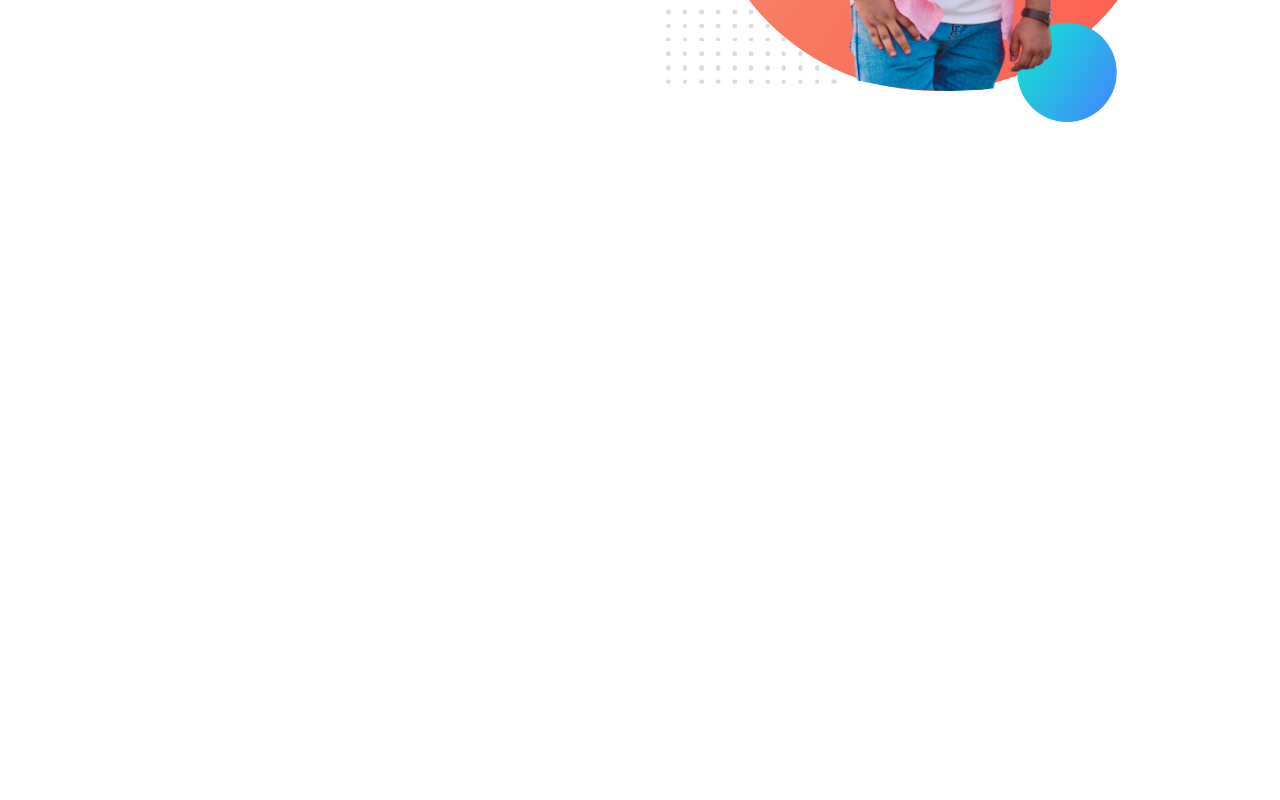
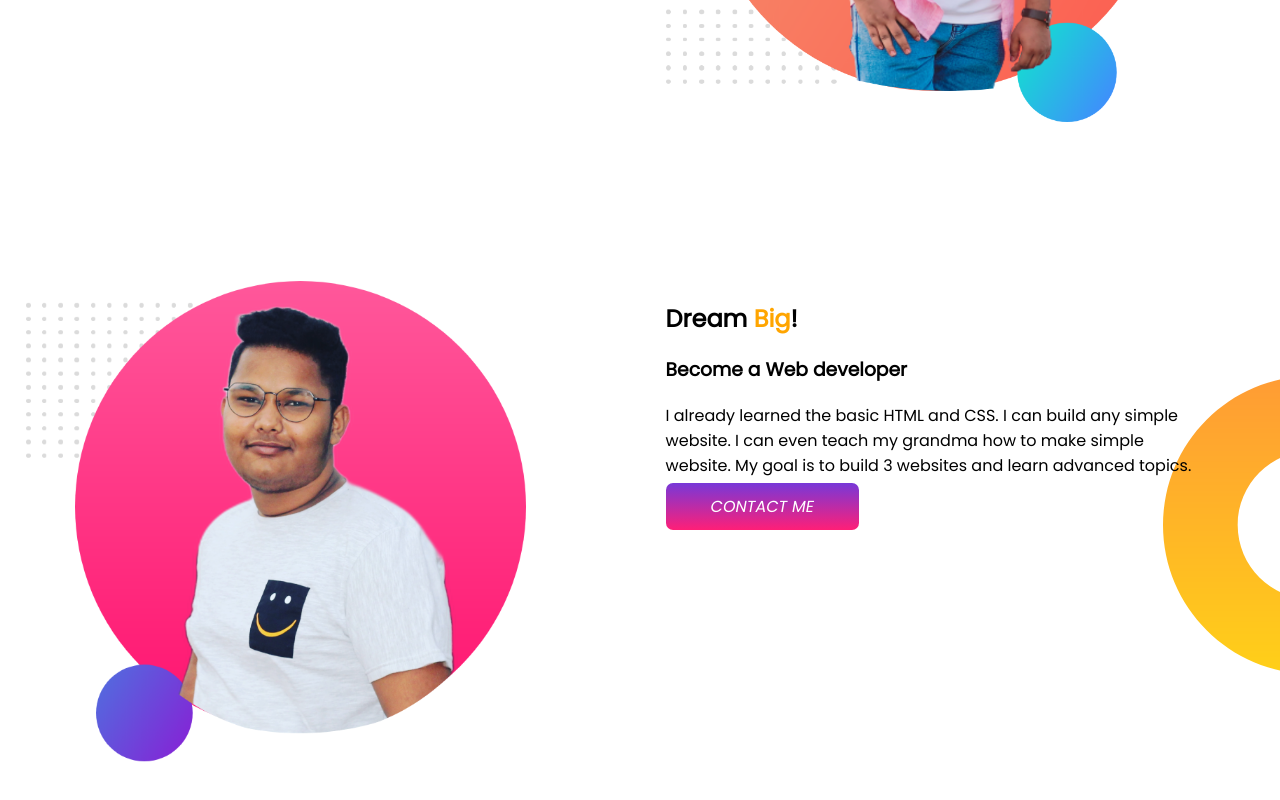
Before and after one commit to HasibAliOpu/demo-portfolio, a plain HTML site: page index.html in a window 1280 px wide. Shown: the part 400-1200 px from the top of the page. Before the commit the page ends 800 px from the top, so only its background shows below. Drawn offline with Linux system fonts and the light colour scheme.

Commit message:
middle page added

```diff
--- a/index.html
+++ b/index.html
@@ -27,5 +27,22 @@
             <img src="images/my portfolio pic.png" alt="">
         </div>
     </section>
+    <section id="rightside-img"class="flaxble">
+        <div class="half-width">
+            <img src="images/my portfolio pic 2.png" alt="">
+        </div>
+        <div class="half-width">
+            <h1>
+                Dream <span class="orange-color">Big</span>!
+            </h1>
+            <h3>Become a Web developer</h3>
+            <p>
+                I already learned the basic HTML and CSS. I can build any simple <br>
+            website. I can even teach my grandma how to make simple <br>
+            website. My goal is to build 3 websites and learn advanced topics.
+            </p>
+            <a href="#" class="button1"><em>CONTACT ME</em></a>
+        </div>
+    </section>
 </body>
 </html>
--- a/style.css
+++ b/style.css
@@ -3,9 +3,9 @@ body{
 }
 .orange-color{color: orange;}
 .flaxble{
-    display: flex;
+    display: flex; margin-bottom: 100px;
 }
-h1{font-weight:700;}
+h1{font-weight: 700;}
 .half-width{
     width: 70%; padding: 2%;
 }
@@ -18,3 +18,7 @@ h1{font-weight:700;}
 #corner-img{
     background-image: url(images/top-banner.png);background-repeat: no-repeat;
 }
+.button1{
+    text-decoration: none;padding: 12px 45px; color: white;background-image: linear-gradient(#7738D8,#FF1F77);border-radius: 7px;
+}
+#rightside-img{background-image: url(images/dream-bg.png);background-repeat: no-repeat;background-position: right;}
```
